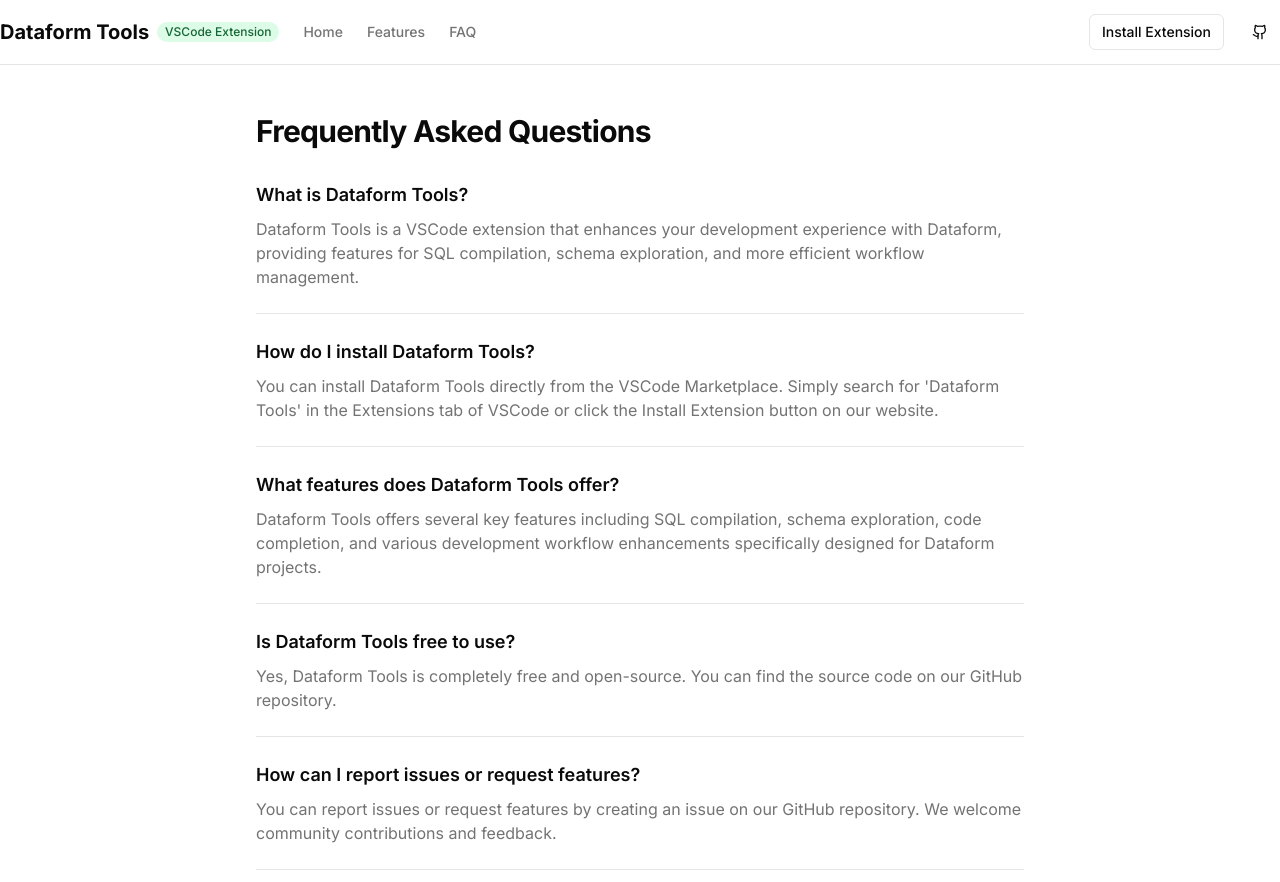
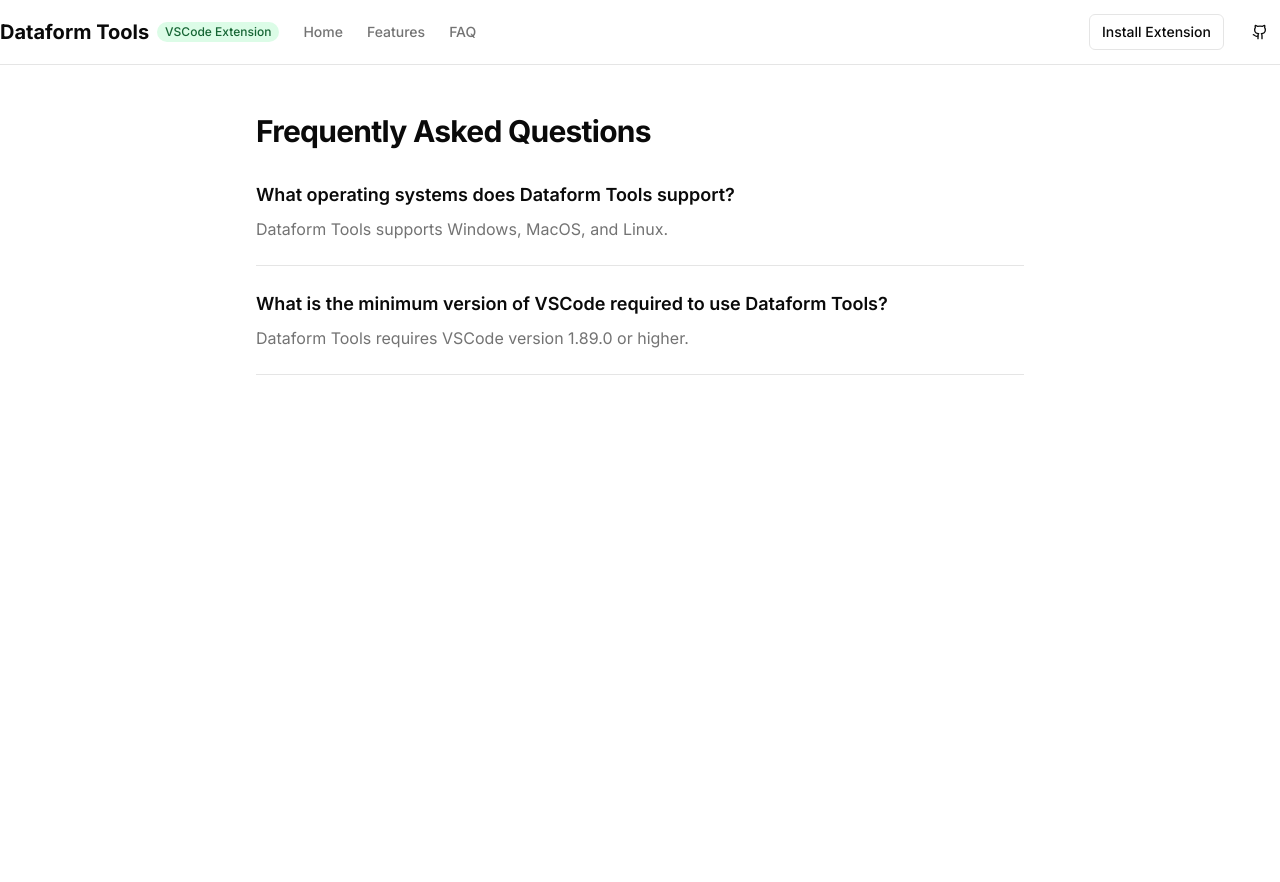
Before and after one commit to ashish10alex/vscode-dataform-tools, a Next.js app in the folder website/: page /faq in a window 1280 px wide. Shown: the top 882 px of the page. After the commit the page ends 800 px from the top, so only its background shows below. Built offline with nearby package versions, Linux system fonts and the light colour scheme.

Commit message:
docs: start with real faqs

```diff
--- a/website/app/faq/page.tsx
+++ b/website/app/faq/page.tsx
@@ -1,30 +1,16 @@
 export default function FAQPage() {
   const faqs = [
     {
-      question: "What is Dataform Tools?",
+      question: "What operating systems does Dataform Tools support?",
       answer:
-        "Dataform Tools is a VSCode extension that enhances your development experience with Dataform, providing features for SQL compilation, schema exploration, and more efficient workflow management.",
+        "Dataform Tools supports Windows, MacOS, and Linux.",
     },
     {
-      question: "How do I install Dataform Tools?",
+      question: "What is the minimum version of VSCode required to use Dataform Tools?",
       answer:
-        "You can install Dataform Tools directly from the VSCode Marketplace. Simply search for 'Dataform Tools' in the Extensions tab of VSCode or click the Install Extension button on our website.",
+        "Dataform Tools requires VSCode version 1.89.0 or higher.",
     },
-    {
-      question: "What features does Dataform Tools offer?",
-      answer:
-        "Dataform Tools offers several key features including SQL compilation, schema exploration, code completion, and various development workflow enhancements specifically designed for Dataform projects.",
-    },
-    {
-      question: "Is Dataform Tools free to use?",
-      answer:
-        "Yes, Dataform Tools is completely free and open-source. You can find the source code on our GitHub repository.",
-    },
-    {
-      question: "How can I report issues or request features?",
-      answer:
-        "You can report issues or request features by creating an issue on our GitHub repository. We welcome community contributions and feedback.",
-    },
+
   ];
 
   return (
```
